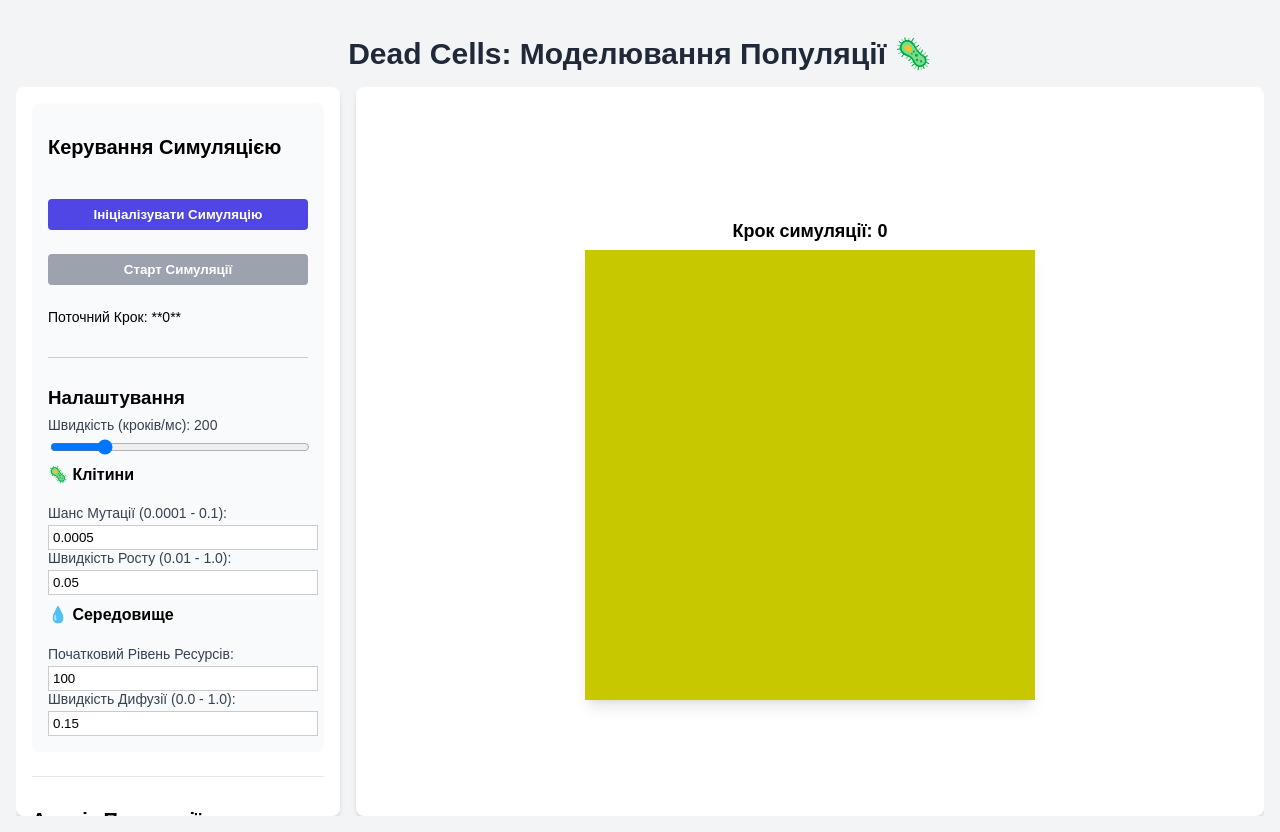
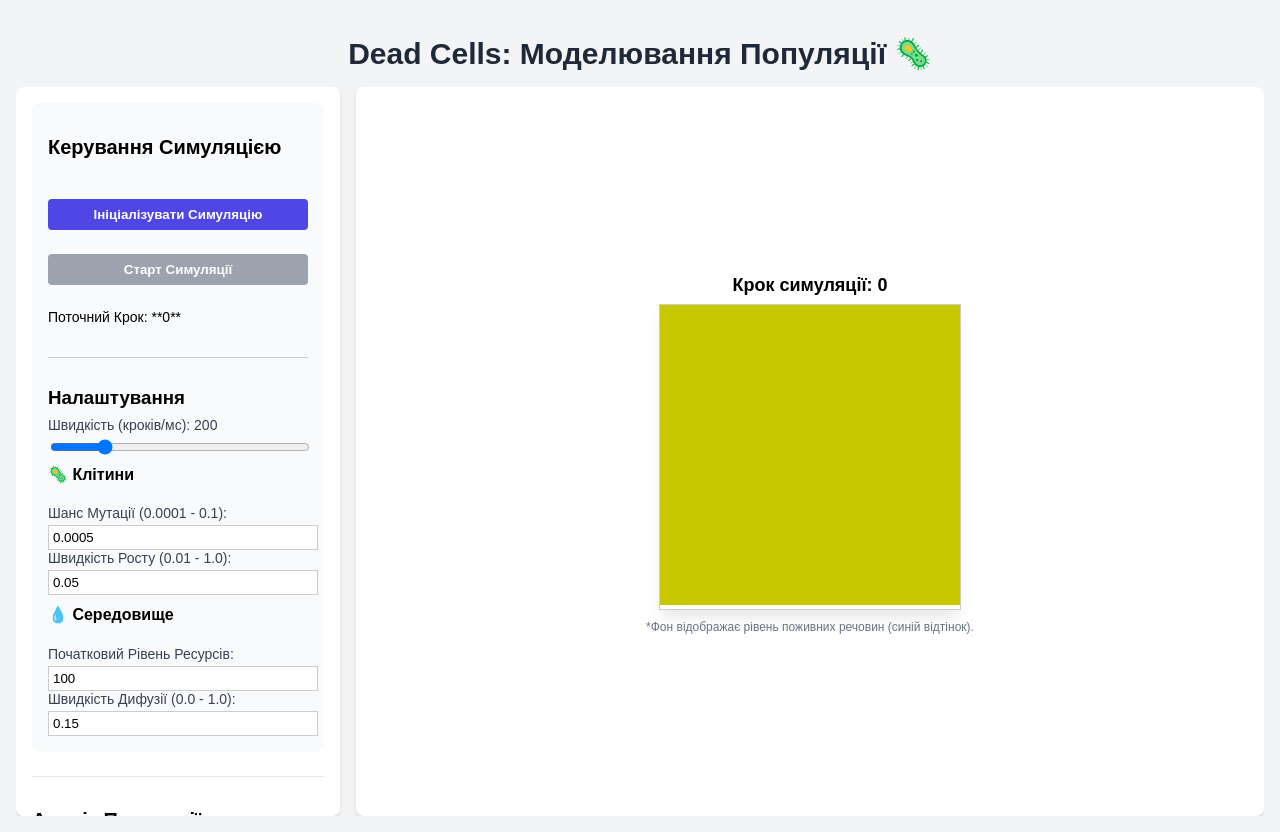
Before and after one commit to Ljqjq/dead_cells, a React (Vite) app: page / in a window 1280 px wide. Built offline with nearby package versions, Linux system fonts and the light colour scheme.

Commit message:
used canvas and not divs

```diff
--- a/src/components/GridVisualizer.tsx
+++ b/src/components/GridVisualizer.tsx
@@ -1,74 +1,95 @@
-// src/components/GridVisualizer.tsx (ПОВНА ВЕРСІЯ)
+// src/components/GridVisualizer.tsx (Нова версія з Canvas)
 
-import React from 'react';
+import React, { useRef, useEffect } from 'react';
 import { useSelector } from 'react-redux';
 import type { RootState } from '../store/store';
 import { CellStateMap } from '../models/types';
-import type { GridCell } from '../models/types';
+
+// Конфігурація відображення
+const CELL_SIZE_PX = 10;
+const MUTATION_HIGHLIGHT_COLOR = '#8b5cf6'; // Пурпуровий
+const EMPTY_COLOR = '#e5e7eb'; // Колір порожнього середовища
 
 const GridVisualizer: React.FC = () => {
     const { grid, params, currentStep } = useSelector((state: RootState) => state.simulation);
+    const canvasRef = useRef<HTMLCanvasElement>(null);
 
-    const cellSize = 15; // Розмір клітинки в пікселях
-    const mutationHighlightColor = '#8b5cf6'; // Яскраво-пурпуровий (purple-500)
+    // ВАЖЛИВО: Логіка малювання Canvas
+    useEffect(() => {
+        const canvas = canvasRef.current;
+        if (!canvas) return;
+
+        const ctx = canvas.getContext('2d');
+        if (!ctx) return;
+
+        const width = params.gridWidth;
+        const height = params.gridHeight;
+
+        // Очищення та встановлення розмірів
+        canvas.width = width * CELL_SIZE_PX;
+        canvas.height = height * CELL_SIZE_PX;
+
+        // Починаємо малювання
+        for (let y = 0; y < height; y++) {
+            for (let x = 0; x < width; x++) {
+                const gridCell = grid[y][x];
+                const cell = gridCell.cell;
+
+                let fillColor = EMPTY_COLOR;
+                let strokeColor = 'transparent';
+                let strokeWidth = 0;
+
+                if (cell) {
+                    // Якщо клітина є
+                    fillColor = cell.color;
+                    strokeColor = '#000';
+                    strokeWidth = 1;
+
+                    if (cell.state === CellStateMap.DEAD) {
+                        fillColor = 'rgba(55, 65, 81, 0.5)'; // Сірий для мертвих
+                        strokeColor = 'transparent';
+                    } else if (cell.state === CellStateMap.MUTATED) {
+                        strokeColor = MUTATION_HIGHLIGHT_COLOR; // Пурпуровий контур
+                        strokeWidth = 2;
+                    }
+                } else {
+                    // Якщо клітини немає, відображаємо рівень глюкози
+                    const nutrientLevel = gridCell.nutrient.glucose.level;
+                    const brightness = Math.min(255, Math.floor(nutrientLevel * 2.5));
+                    fillColor = `rgb(200, 200, ${brightness})`;
+                }
+
+                // Малювання заповнення
+                ctx.fillStyle = fillColor;
+                ctx.fillRect(x * CELL_SIZE_PX, y * CELL_SIZE_PX, CELL_SIZE_PX, CELL_SIZE_PX);
+
+                // Малювання контуру (якщо є)
+                if (strokeWidth > 0) {
+                    ctx.strokeStyle = strokeColor;
+                    ctx.lineWidth = strokeWidth;
+                    ctx.strokeRect(x * CELL_SIZE_PX, y * CELL_SIZE_PX, CELL_SIZE_PX, CELL_SIZE_PX);
+                }
+            }
+        }
+    }, [grid, params.gridWidth, params.gridHeight]); // Залежність від сітки та розмірів
 
     return (
         <div style={{ display: 'flex', flexDirection: 'column', alignItems: 'center' }}>
             <h3 style={{ fontSize: '1.125rem', fontWeight: '600', marginBottom: '8px' }}>Крок симуляції: {currentStep}</h3>
+
             <div
                 style={{
-                    display: 'grid',
-                    boxShadow: '0 10px 15px -3px rgba(0, 0, 0, 0.1), 0 4px 6px -4px rgba(0, 0, 0, 0.1)',
-                    backgroundColor: '#e5e7eb',
-                    gridTemplateColumns: `repeat(${params.gridWidth}, ${cellSize}px)`,
-                    gridTemplateRows: `repeat(${params.gridHeight}, ${cellSize}px)`,
+                    boxShadow: '0 10px 15px -3px rgba(0, 0, 0, 0.1)',
+                    border: '1px solid #ccc',
                 }}
             >
-                {grid.map((row, y) =>
-                    row.map((gridCell, x) => {
-                        const cell = gridCell.cell;
+                {/* Елемент Canvas */}
+                <canvas ref={canvasRef} />
+            </div>
 
-                        // Визначення кольору фону: клітина або рівень глюкози
-                        let bgColor = cell
-                            ? cell.color
-                            : `rgb(200, 200, ${Math.min(255, Math.floor(gridCell.nutrient.glucose.level * 2.5))})`;
-
-                        // Стилі за замовчуванням
-                        let cellStyle: React.CSSProperties = {
-                            width: `${cellSize}px`,
-                            height: `${cellSize}px`,
-                            backgroundColor: bgColor,
-                            borderWidth: '1px',
-                            borderColor: '#000',
-                            boxSizing: 'border-box',
-                        };
-
-                        if (cell) {
-                            if (cell.state === CellStateMap.DEAD) {
-                                // Сірий для мертвих клітин
-                                cellStyle.backgroundColor = 'rgba(55, 65, 81, 0.5)';
-                                cellStyle.borderColor = 'transparent';
-                            } else if (cell.state === CellStateMap.MUTATED) {
-                                // Пурпуровий контур для мутованих клітин
-                                cellStyle.backgroundColor = mutationHighlightColor;
-                                cellStyle.borderWidth = '2px'; // Збільшений контур для кращої видимості
-                            }
-                        } else {
-                            // Якщо клітини немає, прибираємо контур, залишаючи колір поживних речовин
-                            cellStyle.borderWidth = '0';
-                        }
-
-                        return (
-                            <div
-                                key={`${x}-${y}`}
-                                style={cellStyle}
-                                title={`(${x}, ${y}) O2: ${gridCell.nutrient.oxygen.level.toFixed(1)}, Glu: ${gridCell.nutrient.glucose.level.toFixed(1)}`}
-                            >
-                            </div>
-                        );
-                    })
-                )}
-            </div>
+            <p style={{ marginTop: '10px', fontSize: '12px', color: '#6b7280' }}>
+                *Фон відображає рівень поживних речовин (синій відтінок).
+            </p>
         </div>
     );
 };
```
